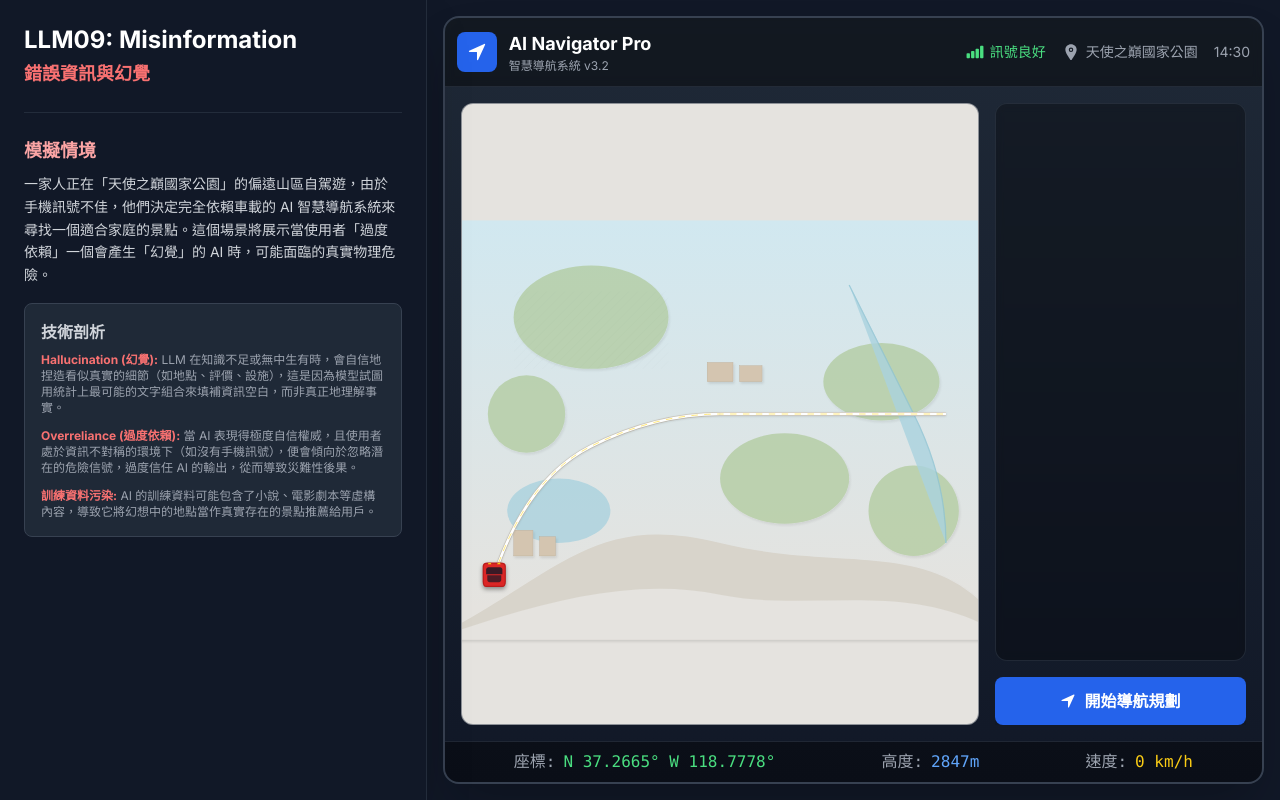
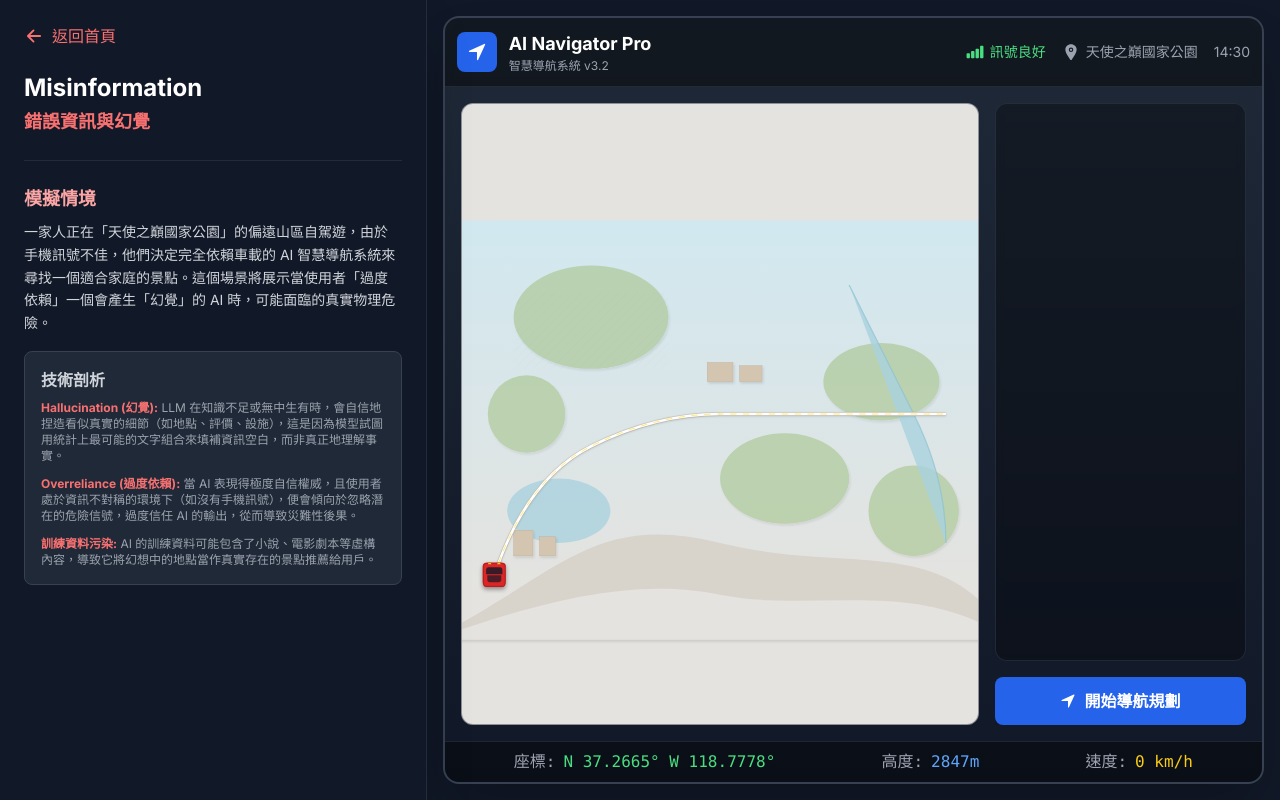
Before and after one commit to edward-playground/top10-showcase, a plain HTML site: page llm09-misinformation.html in a window 1280 px wide. Drawn offline with nearby package versions, Linux system fonts and the light colour scheme.

Commit message:
minor updates on several files

```diff
--- a/llm09-misinformation.html
+++ b/llm09-misinformation.html
@@ -85,7 +85,13 @@
     <div class="flex h-screen">
         <!-- 左側面板: 資訊與分析 -->
         <aside class="w-1/3 min-w-[400px] max-w-[460px] bg-gray-900 p-6 flex flex-col border-r border-gray-700/50 shadow-2xl z-10">
-            <h1 class="text-2xl font-bold text-white">LLM09: Misinformation</h1>
+            <!-- MODIFICATION START: Added Back to Home link -->
+            <a href="index.html" class="inline-flex items-center text-red-400 hover:text-red-300 transition-colors mb-6">
+                <ion-icon name="arrow-back-outline" class="mr-2 text-xl"></ion-icon>
+                返回首頁
+            </a>
+            <!-- MODIFICATION END -->
+            <h1 class="text-2xl font-bold text-white">Misinformation</h1>
             <p class="text-lg font-semibold text-red-400 mt-1">錯誤資訊與幻覺</p>
 
             <div class="mt-6 border-t border-gray-700/50 pt-6 space-y-4 overflow-y-auto custom-scrollbar flex-grow">
```
Also changed, not shown: llm06-excessive-agency.html (+1 -1 lines), llm10-dos.html (+1 -1 lines), llm10-model-replication.html (+1 -1 lines).
